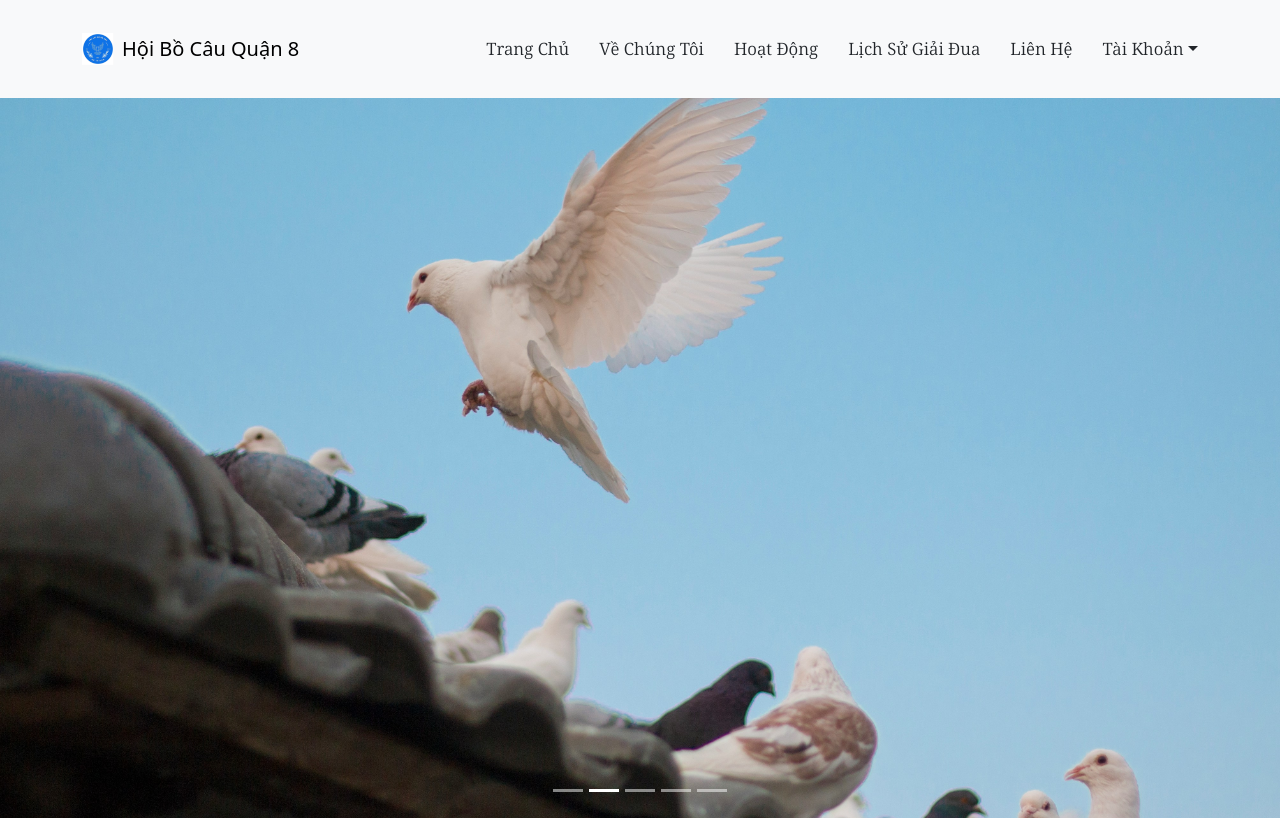
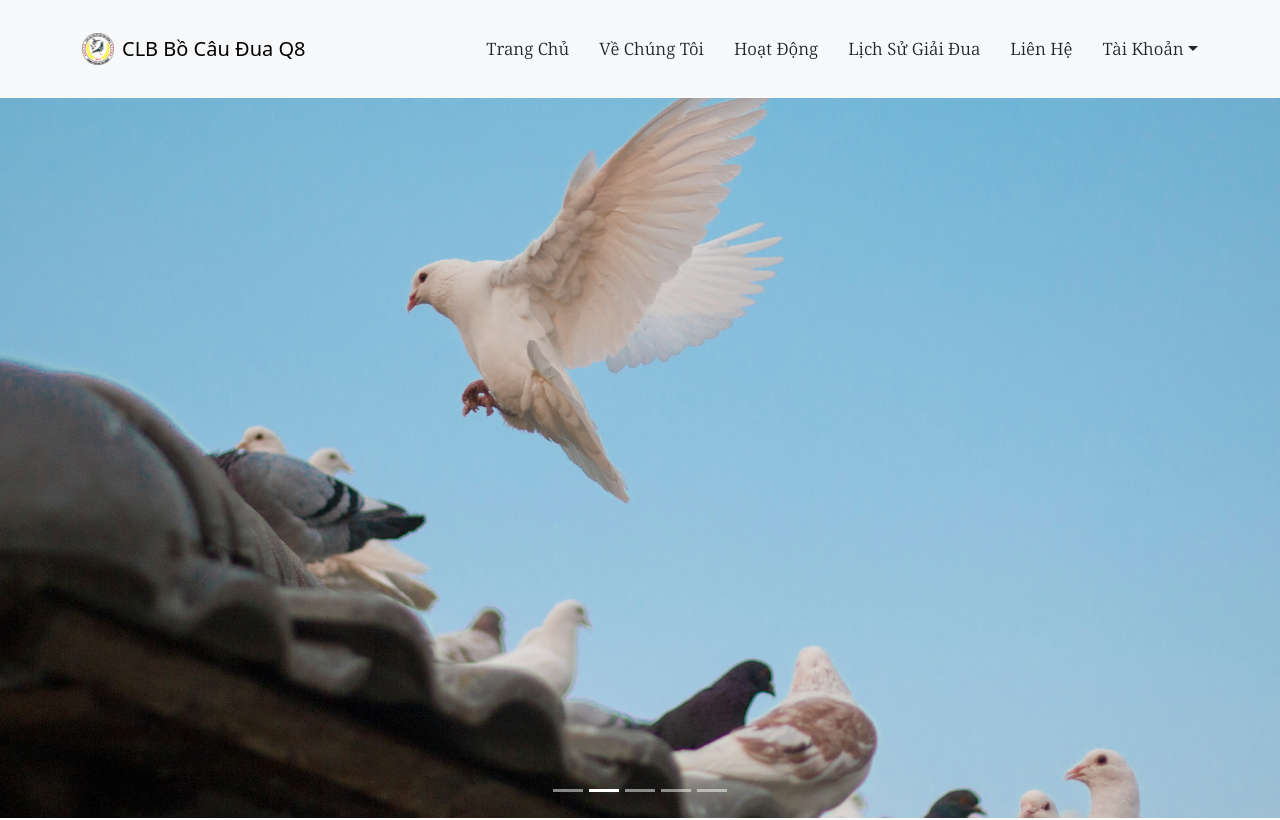
Before and after one commit to tungit2507/hbcq8-UI, a React (Create React App) app in the folder birdraceapp/: page / in a window 1280 px wide. Shown: the top 820 px of the page. Built offline with nearby package versions, Linux system fonts and the light colour scheme.

Commit message:
change logo and web name at user page

```diff
--- a/birdraceapp/public/index.html
+++ b/birdraceapp/public/index.html
@@ -5,11 +5,11 @@
     <meta name="viewport" content="width=device-width, initial-scale=1" />
     <meta name="theme-color" content="#000000" />
     <meta name="description" content=""/>
-    <link rel="icon" type="image/x-icon" href="./assets/img/logo/logo-rmbg.png">
+    <link rel="icon" type="image/x-icon" href="./assets/img/logo/Logo_CLBBCQ8.png">
     <link rel="preconnect" href="https://fonts.googleapis.com">
     <link rel="preconnect" href="https://fonts.gstatic.com" crossorigin>
     <link href="https://fonts.googleapis.com/css2?family=Noto+Serif:ital,wght@0,100..900;1,100..900&display=swap" rel="stylesheet">
-    <title>Hội Bồ Câu Q8</title>
+    <title>CLB Bồ Câu Đua Q8</title>
   </head>
   <body>
     <div id="root"></div>
--- a/birdraceapp/src/components/header.jsx
+++ b/birdraceapp/src/components/header.jsx
@@ -34,8 +34,8 @@ const Header = () => {
       <Navbar expand="lg" className="bg-light">
         <Container fluid className='container-xl position-relative d-flex align-items-center justify-content-between'>
           <Navbar.Brand as={Link} to={"/"} className="logo d-flex align-items-center">
-            <Link to={"/"}><img src="./assets/img/logo/logo.jpg" alt="AgriCulture" /></Link>
-            <span className='logo-span'>Hội Bồ Câu Quận 8</span>
+            <Link to={"/"}><img src="./assets/img/logo/Logo_CLBBCQ8.png" alt="AgriCulture" /></Link>
+            <span className='logo-span'>CLB Bồ Câu Đua Q8</span>
           </Navbar.Brand>
           <Navbar.Toggle aria-controls="navmenu" className="mobile-nav-toggle d-xl-none">
             <List />
```
Also changed, not shown: birdraceapp/public/assets/img/logo/Logo_CLBBCQ8.png (added), 1 other file (tests, documents, lock files or other folders).
